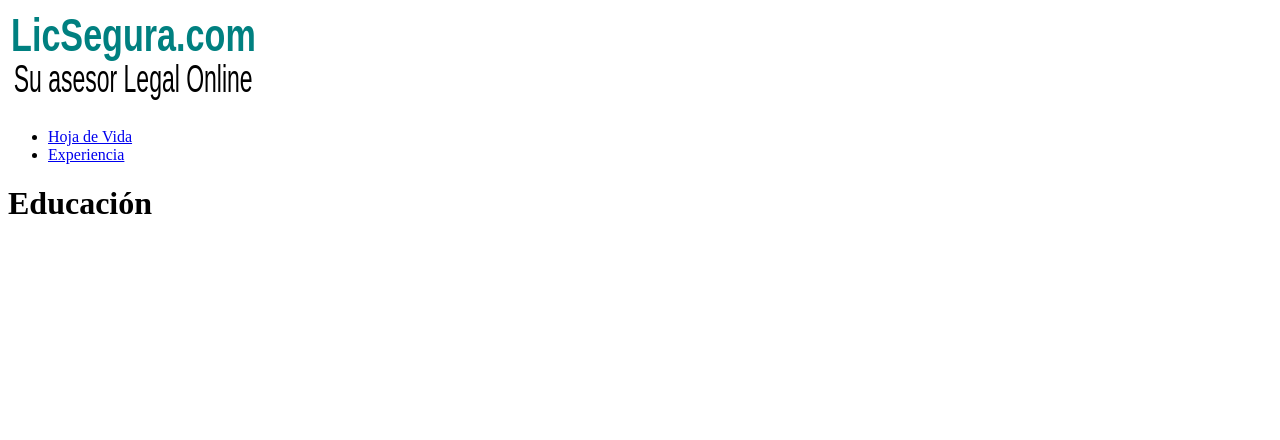
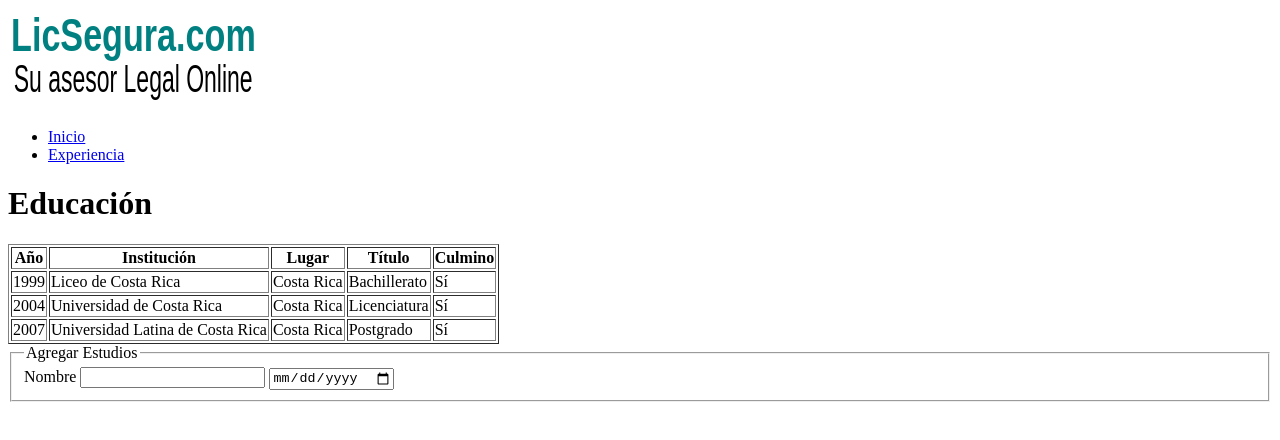
Before and after one commit to dsegurav/FundamentosHtml_David_Segura, a plain HTML site: page educacion.html in a window 1280 px wide. Drawn offline with Linux system fonts and the light colour scheme.

Commit message:
Correcciones
Correcciones

```diff
--- a/educacion.html
+++ b/educacion.html
@@ -101,9 +101,47 @@
   </head>
   <body>
     <ul>
-      <li><a href="index.html">Hoja de Vida</a></li>
+      <li><a href="index.html">Inicio</a></li>
       <li><a href="experiencia.html">Experiencia</a></li>
     </ul>
     <h1> <strong>Educación</strong> </h1>
+    <table border="1">
+      <tr>
+        <th>Año</th>
+        <th>Institución</th>
+        <th>Lugar</th>
+        <th>Título</th>
+        <th>Culmino</th>
+      </tr>
+      <tr>
+        <td>1999</td>
+        <td>Liceo de Costa Rica</td>
+        <td>Costa Rica</td>
+        <td>Bachillerato</td>
+        <td>Sí</td>
+      </tr>
+      <tr>
+        <td>2004</td>
+        <td>Universidad de Costa Rica</td>
+        <td>Costa Rica</td>
+        <td>Licenciatura</td>
+        <td>Sí</td>
+      </tr>
+      <tr>
+        <td>2007</td>
+        <td>Universidad Latina de Costa Rica</td>
+        <td>Costa Rica</td>
+        <td>Postgrado</td>
+        <td>Sí</td>
+      </tr>
+    </table>
+    <form autocomplete="on" name="Agregar Estudios">
+      <fieldset>
+        <legend>Agregar Estudios</legend>
+        <label for="Nombre">Nombre</label>
+        <input type="text" name="Nombre">
+        <input type="date" name="" value="">
+      </fieldset>
+    </form>
   </body>
 </html>
```
Also changed, not shown: experiencia.html (+1 -1 lines).
